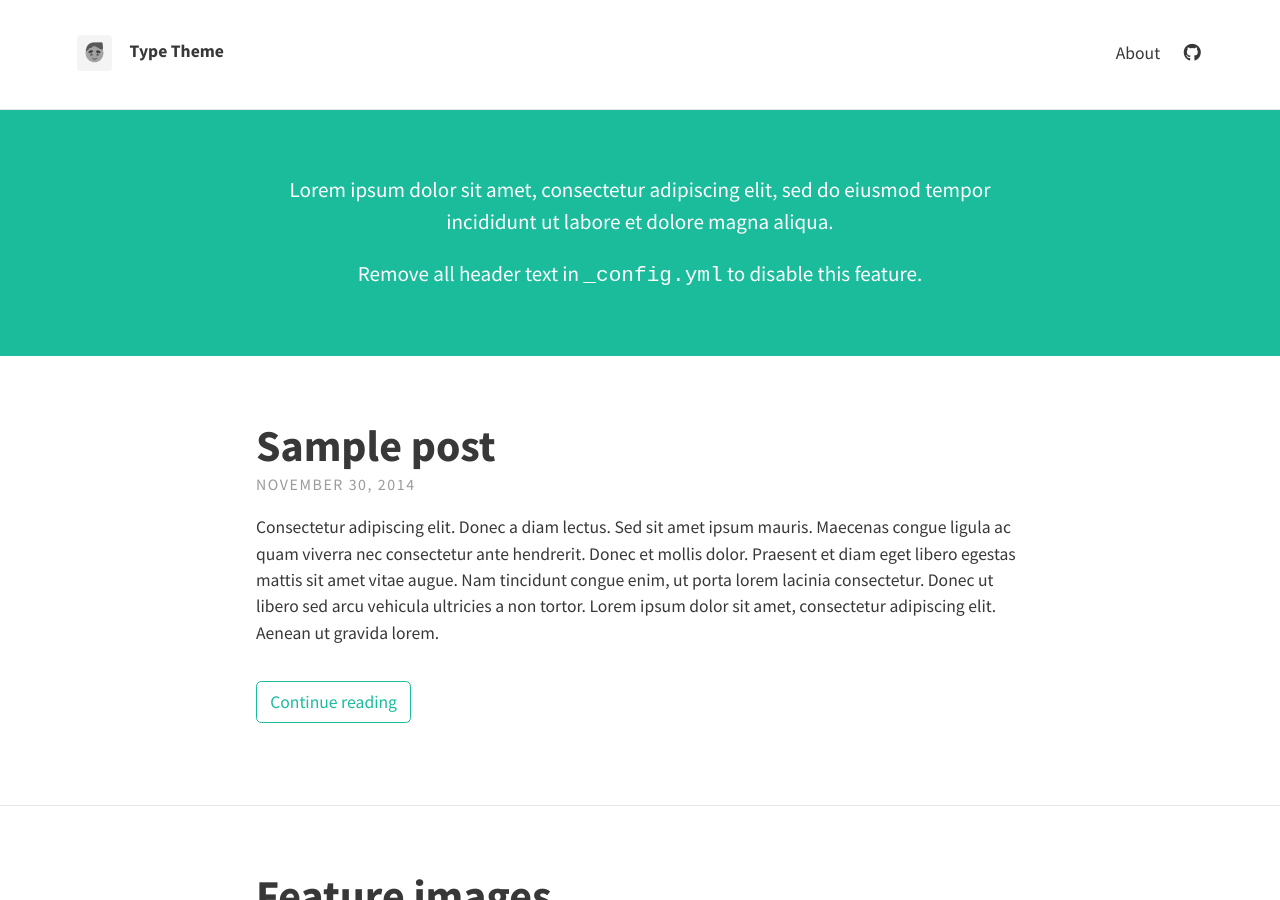
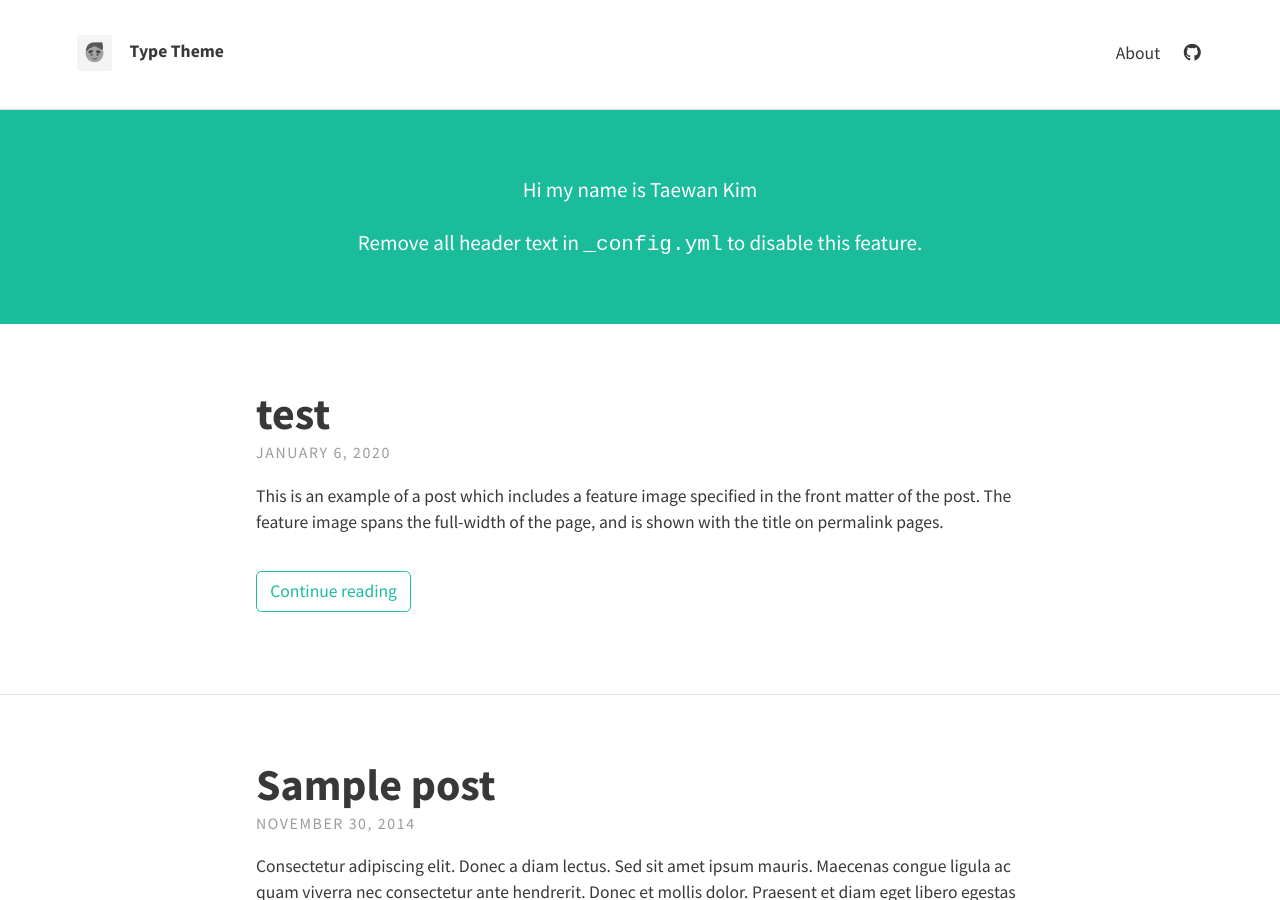
Before and after one commit to twkim24/twkim24.github.io, a Jekyll site: the page built from index.html, in a window 1280 px wide and 900 px high. Built offline with Jekyll 4.4.1, drawn with Linux system fonts in a browser that asks for light colours; nearby versions of some CDN libraries; the list of posts is cut into pages by our own code.

Commit message:
add new post

```diff
--- a/_config.yml
+++ b/_config.yml
@@ -13,8 +13,7 @@ theme_settings:
 
   # Header and footer text
   header_text: >
-     <p>Lorem ipsum dolor sit amet, consectetur adipiscing elit, sed do eiusmod tempor incididunt ut labore et dolore magna aliqua.</p>
-
+     <p>Hi my name is Taewan Kim</p>
      <p>Remove all header text in <code>_config.yml</code> to disable this feature.</p>
   header_text_feature_image:
   footer_text: >
--- /dev/null
+++ b/_posts/2020-01-06-my-first-post.md
@@ -0,0 +1,6 @@
+---
+layout: post
+title: test
+feature-img: "assets/img/sample_feature_img.png"
+---
+This is an example of a post which includes a feature image specified in the front matter of the post. The feature image spans the full-width of the page, and is shown with the title on permalink pages.
```
